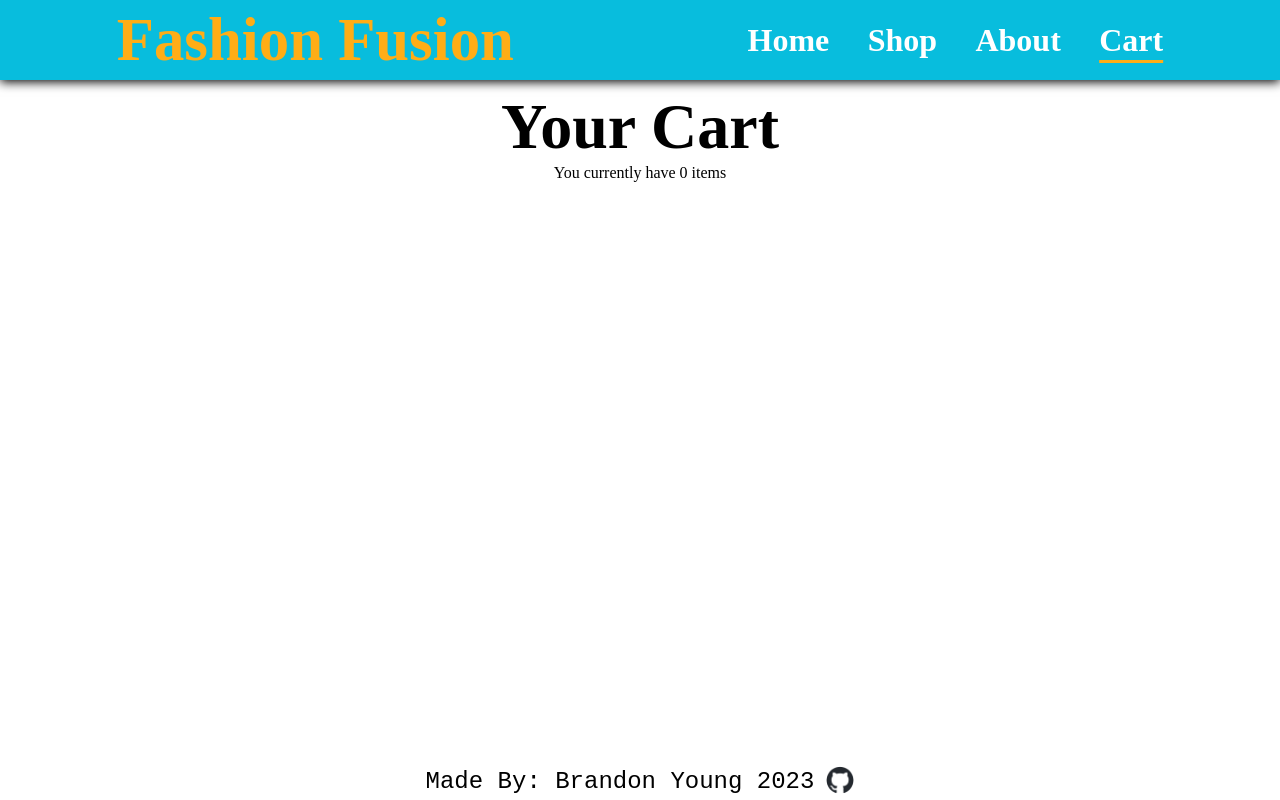
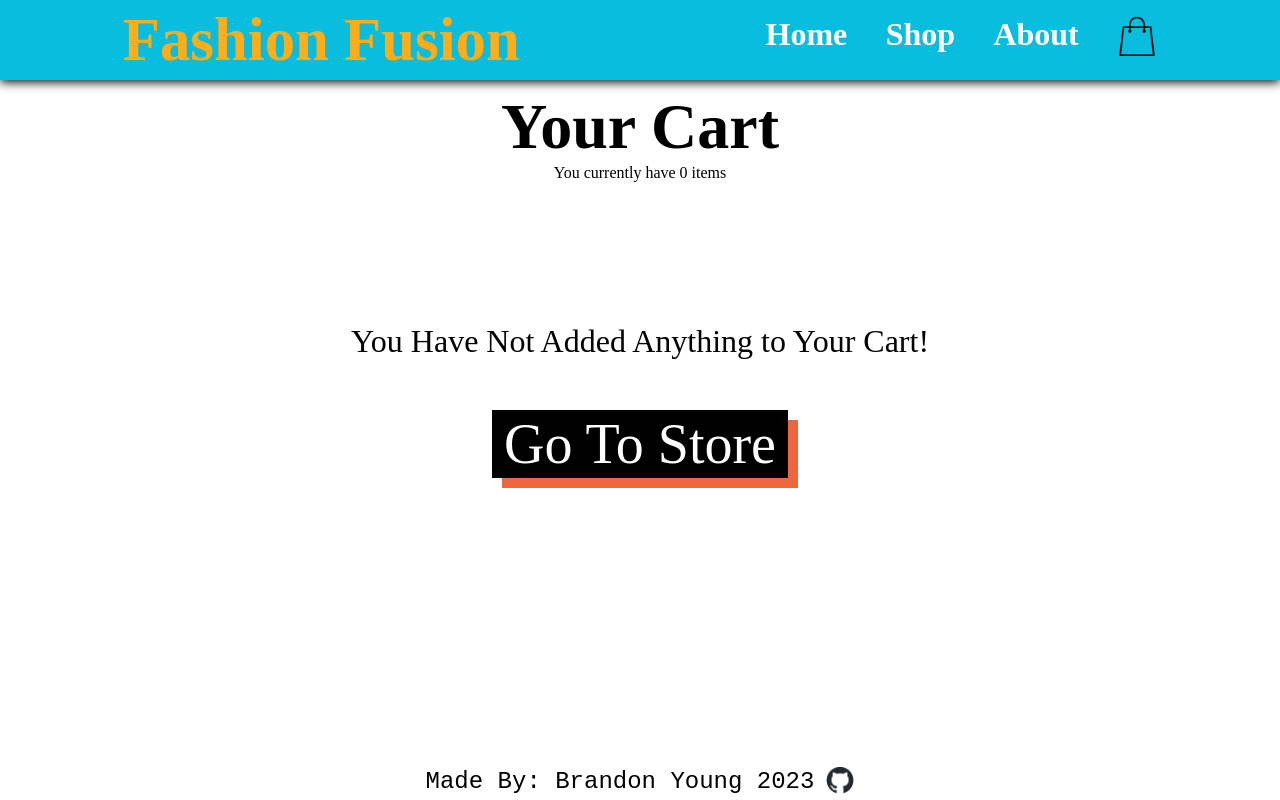
Before and after one commit to brandony16/shopping-cart, a React (Create React App) app: page /cart in a window 1280 px wide. Built offline with nearby package versions, Linux system fonts and the light colour scheme.

Commit message:
Finish Cart and more css styling

```diff
--- a/src/App.js
+++ b/src/App.js
@@ -1,4 +1,4 @@
-import React, { useState } from "react";
+import React, { useEffect, useState } from "react";
 import { BrowserRouter, Routes, Route } from "react-router-dom";
 import Home from "./pages/Home";
 import Shop from "./pages/Shop";
@@ -11,6 +11,18 @@ import ProductList from "./components/utils/ProductList";
 function App() {
   const [cart, setCart] = useState([]);
   const [amountInCart, setAmountInCart] = useState(0);
+  const [subtotal, setSubtotal] = useState(0);
+
+  useEffect(() => {
+    const calculateSubtotal = () => {
+      let total = 0;
+      cart.forEach((item) => {
+        total += item.price * item.quantity;
+      });
+      return total;
+    };
+    setSubtotal(calculateSubtotal());
+  }, [cart]);
 
   const addToCart = (product, itemSize) => {
     const newProduct = { ...product, size: itemSize, quantity: 1 };
@@ -45,28 +57,35 @@ function App() {
       return updatedCart;
     });
 
-    setAmountInCart((prevAmount) => prevAmount + (newProduct.quantity - product.quantity));
-
+    setAmountInCart(
+      (prevAmount) => prevAmount + (newProduct.quantity - product.quantity)
+    );
   };
 
   const handleDeleteProduct = (product) => {
-    const updatedCart = cart.filter((item) => item !== product)
+    const updatedCart = cart.filter((item) => item !== product);
     setCart(updatedCart);
     setAmountInCart(amountInCart - product.quantity);
-  }
+  };
 
   return (
     <BrowserRouter>
       <Routes>
         <Route path="/" element={<Home />} />
         <Route path="/shop">
-          <Route index element={<Shop amountInCart={amountInCart}/>} />
+          <Route index element={<Shop amountInCart={amountInCart} />} />
           {ProductList.map((e) => {
             return (
               <Route
                 key={e.name}
                 path={`/shop/${e.name.replace(/\s/g, "-")}`}
-                element={<Product product={e} addToCart={addToCart} amountInCart={amountInCart}/>}
+                element={
+                  <Product
+                    product={e}
+                    addToCart={addToCart}
+                    amountInCart={amountInCart}
+                  />
+                }
               />
             );
           })}
@@ -75,7 +94,7 @@ function App() {
         <Route
           path="/cart"
           element={
-            <Cart cart={cart} handleQuantityChange={handleQuantityChange} />
+            <Cart cart={cart} handleQuantityChange={handleQuantityChange} handleDeleteProduct={handleDeleteProduct}subtotal={subtotal}/>
           }
         />
       </Routes>
--- a/src/components/Header.js
+++ b/src/components/Header.js
@@ -1,5 +1,6 @@
 import React from "react";
 import { NavLink } from "react-router-dom";
+import shoppingBag from "../assets/shopping-bag.png"
 import "../styles/Header.css"
 
 const Header = () => {
@@ -10,7 +11,7 @@ const Header = () => {
                 <NavLink className="link" to="/">Home</NavLink>
                 <NavLink className="link" to="/shop">Shop</NavLink>
                 <NavLink className="link" to="/about">About</NavLink>
-                <NavLink className="link" to="/cart">Cart</NavLink>
+                <NavLink className="link" to="/cart"><img src={shoppingBag} alt="cart" className="headerCart" /></NavLink>
             </div>
         </div>
     )
--- a/src/components/bodyComponents/CartBody.js
+++ b/src/components/bodyComponents/CartBody.js
@@ -1,8 +1,10 @@
 import React from "react";
 import trashCan from "../../assets/trashCan.svg";
 import "../../styles/BodyStyles/CartBody.css";
+import CartFooter from "./cartComponents/CartFooter";
+import { NavLink } from "react-router-dom";
 
-const CartBody = ({ cart, handleQuantityChange }) => {
+const CartBody = ({ cart, handleQuantityChange, subtotal, handleDeleteProduct }) => {
   return (
     <div className="cartBody">
       <div className="cartHeader">
@@ -25,6 +27,7 @@ const CartBody = ({ cart, handleQuantityChange }) => {
                   src={trashCan}
                   alt="remove from cart"
                   className="removeFromCart"
+                  onClick={() => handleDeleteProduct(item)}
                 />
               </div>
               <div className="priceWrap">
@@ -40,12 +43,13 @@ const CartBody = ({ cart, handleQuantityChange }) => {
                   -
                 </button>
                 <input
-                  type="number"
+                  type="text"
                   className="itemQuantity"
                   value={item.quantity}
                   onChange={(e) =>
                     handleQuantityChange(e, item, "itemQuantity")
                   }
+                  pattern="[0-9]*"
                 />
                 <button
                   className="quantityChange"
@@ -58,6 +62,15 @@ const CartBody = ({ cart, handleQuantityChange }) => {
           </div>
         ))}
       </div>
+      {cart.length > 0 &&
+      <CartFooter  subtotal={subtotal}/>
+      }
+      {cart.length === 0 &&
+      <div className="emptyCart">
+        <p className="emptyCartTitle">You Have Not Added Anything to Your Cart!</p>
+        <NavLink to="/shop" className="emptyCartToShop">Go To Store</NavLink>
+      </div>
+      }
     </div>
   );
 };
--- /dev/null
+++ b/src/components/bodyComponents/cartComponents/CartFooter.js
@@ -0,0 +1,30 @@
+import React from "react";
+import "../../../styles/CartStyles/CartFooter.css";
+
+const CartFooter = ({ subtotal }) => {
+
+    return (
+        <div className="cartFooter">
+            <h3 className="checkoutTitle">Checkout</h3>
+            <div className="totalWrap">
+                <div className="totalTopWrap">
+                    <div className="subamountWrap">
+                        <p className="subtotal subamount">Subtotal:</p>
+                        <p className="subtotal subamount">{subtotal}</p>
+                    </div>
+                    <div className="subamountWrap">
+                        <p className="shipping subamount">Shipping:</p>
+                        <p className="shipping subamount">{(subtotal * 0.03).toFixed(2)}</p>
+                    </div>
+                </div>
+                <div className="amountWrap">
+                    <p className="total">Total:</p>
+                    <p className="total">{(subtotal * 1.03).toFixed(2)}</p>
+                </div>
+            </div>
+            <button className="checkout">Finish Checkout</button>
+      </div>
+    )
+}
+
+export default CartFooter;
--- a/src/components/bodyComponents/shopComponents/Product.js
+++ b/src/components/bodyComponents/shopComponents/Product.js
@@ -2,7 +2,7 @@ import React, { useState } from "react";
 import Header from "../../Header";
 import Footer from "../../Footer";
 import { NavLink } from "react-router-dom";
-import shoppingBag from "../../../assets/shopping-bag.png"
+import shoppingBag from "../../../assets/shopping-bag.png";
 import "../../../styles/ShopStyles/Product.css";
 
 const Product = ({ product, addToCart, amountInCart }) => {
@@ -17,7 +17,9 @@ const Product = ({ product, addToCart, amountInCart }) => {
           &lt; Go Back
         </NavLink>
         <div className="productContent">
-          <img className="productImg" src={product.img} alt={product.name} />
+          <div className="productImgWrap">
+            <img className="productImg" src={product.img} alt={product.name} />
+          </div>
           <div className="productInfo">
             <p className="productName">{product.name}</p>
             <div className="priceWrap">
--- a/src/pages/Cart.js
+++ b/src/pages/Cart.js
@@ -3,11 +3,11 @@ import Header from "../components/Header";
 import Footer from "../components/Footer";
 import CartBody from "../components/bodyComponents/CartBody";
 
-const Cart = ({ cart, handleQuantityChange }) => {
+const Cart = ({ cart, handleQuantityChange, subtotal, handleDeleteProduct }) => {
     return (
         <div className="cart">
             <Header />
-            <CartBody cart={cart} handleQuantityChange={handleQuantityChange} />
+            <CartBody cart={cart} handleQuantityChange={handleQuantityChange} subtotal={subtotal} handleDeleteProduct={handleDeleteProduct} />
             <Footer />
         </div>
     )
--- a/src/styles/BodyStyles/CartBody.css
+++ b/src/styles/BodyStyles/CartBody.css
@@ -1,6 +1,10 @@
 .cartBody {
     width: 100%;
     min-height: 85vh;
+    display: flex;
+    flex-direction: column;
+    gap: 12px;
+    align-items: center;
 }
 
 .cartHeader {
@@ -32,7 +36,7 @@
 }
 
 .itemWrap {
-    width: 80%;
+    width: 50%;
     display: flex;
     background-color: rgb(241, 241, 241);
     padding: 8px;
@@ -123,3 +127,35 @@
 .removeFromCart:hover {
     cursor: pointer;
 }
+
+.emptyCart {
+    position: absolute;
+    top: 50%;
+    bottom: 50%;
+    display: flex;
+    flex-direction: column;
+    justify-content: center;
+    align-items: center;
+    gap: 50px;
+}
+
+.emptyCartTitle {
+    font-size: 2rem;
+    font-family: 'Times New Roman', Times, serif;
+}
+
+.emptyCartToShop {
+    font-size: 3.5rem;
+    text-decoration: none;
+    font-family: 'Times New Roman', Times, serif;
+    color: white;
+    background-color: black;
+    box-shadow: 10px 10px rgb(238, 102, 60);
+    padding: 2px 12px;
+    transition: 0.2s ease-in-out;
+}
+
+.emptyCartToShop:hover {
+    background-color: rgb(238, 102, 60);
+    box-shadow: 10px 10px black;
+}
--- a/src/styles/BodyStyles/ShopBody.css
+++ b/src/styles/BodyStyles/ShopBody.css
@@ -9,8 +9,8 @@
 
 .cartBtn {
     position: fixed;
-    bottom: 24px;
-    right: 24px;
+    bottom: 32px;
+    right: 32px;
     background-color: rgb(255, 173, 22);
     box-shadow: 2px 2px rgb(136, 94, 16);
     border-radius: 50%;
@@ -19,7 +19,6 @@
     display: flex;
     justify-content: center;
     align-items: center;
-
 }
 
 .cartImg {
--- /dev/null
+++ b/src/styles/CartStyles/CartFooter.css
@@ -0,0 +1,68 @@
+.cartFooter {
+    width: 30%;
+    display: flex;
+    flex-direction: column;
+    background-color: rgb(8, 189, 221, 0.4);
+    padding: 8px;
+    border-radius: 8px;
+    gap: 12px;
+    align-items: center;
+}
+
+.checkoutTitle {
+    width: 100%;
+    font-size: 2.2rem;
+    font-weight: bold;
+}
+
+.totalWrap {
+    width: 100%;
+    display: flex;
+    flex-direction: column;
+    align-items: center;
+}
+
+.totalTopWrap {
+    width: 90%;
+    display: flex;
+    flex-direction: column;
+    align-items: end;
+    border-bottom: 2px solid rgb(238, 102, 60);
+    padding: 2px;
+}
+
+.amountWrap {
+    width: 90%;
+    display: flex;
+    justify-content: space-between;
+}
+
+.subamountWrap {
+    width: 100%;
+    display: flex;
+    justify-content: space-between;
+}
+
+.subamount {
+    font-size: 1.2rem;
+}
+
+.total {
+    font-size: 1.5rem;
+    text-align: end;
+}
+
+.checkout {
+    width: fit-content;
+    font-size: 1.5rem;
+    background-color: transparent;
+    border: 2px solid black;
+    border-radius: 4px;
+    padding: 0px 12px;
+    transition: 0.3s ease-in-out;
+}
+
+.checkout:hover {
+    cursor: pointer;
+    background-color: rgb(238, 102, 60);
+}
--- a/src/styles/Header.css
+++ b/src/styles/Header.css
@@ -75,3 +75,8 @@
 .active.link {
   text-decoration: underline rgb(255, 173, 22);
 }
+
+.headerCart {
+  height: 40px;
+  color: white;
+}
--- a/src/styles/ShopStyles/Product.css
+++ b/src/styles/ShopStyles/Product.css
@@ -30,11 +30,22 @@
     gap: 16px;
 }
 
+.productImgWrap {
+    width: 50%;
+    height: 70vh;
+    display: flex;
+    justify-content: center;
+    align-items: center;
+}
+
 .productImg {
-    width: 50%;
+    width: 100%;
+    height: auto;
+    max-height: 100%;
     background-color: rgb(241, 241, 241);
     padding: 16px 8px;
     border-radius: 16px;
+    object-fit: contain;
 }
 
 .productInfo {
```
